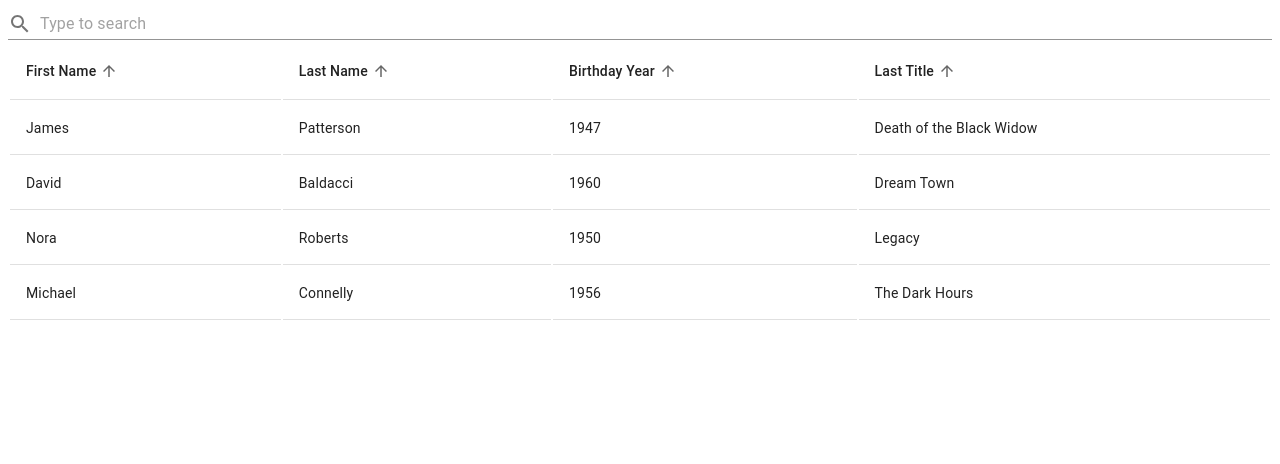
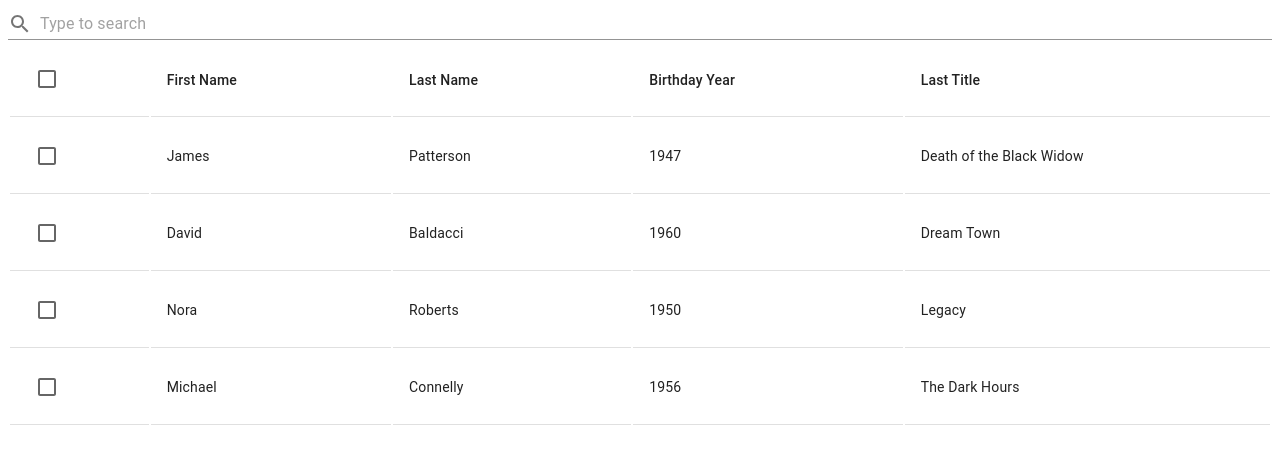
Before and after one commit to kolya-mazurok2/table, a React (Create React App) app: page / in a window 1280 px wide. Shown: the top 464 px of the page. Built offline with nearby package versions, Linux system fonts and the light colour scheme.

Commit message:
Resolved #13 (#14)

```diff
--- a/src/App.tsx
+++ b/src/App.tsx
@@ -15,7 +15,15 @@ const App = () => {
     })();
   }, []);
 
-  return <Table<Author> columns={authorColumns} data={authors} hasGlobalSearch={true} />;
+  return (
+    <Table<Author>
+      columns={authorColumns}
+      data={authors}
+      hasGlobalSearch={true}
+      hasSortBy={true}
+      hasRowSelection={true}
+    />
+  );
 };
 
 export default App;
--- a/src/components/table/Table.tsx
+++ b/src/components/table/Table.tsx
@@ -9,14 +9,21 @@ import {
   Tooltip,
 } from '@mui/material';
 import { PropsWithChildren, ReactElement } from 'react';
-import { TableOptions, useTable, useSortBy, useGlobalFilter } from 'react-table';
+import { TableOptions, useTable, useSortBy, useGlobalFilter, useRowSelect } from 'react-table';
+import { useRowSelectByCheckbox } from './hooks';
 import SearchBox from './SearchBox';
 
-const Table = <T extends Record<string, unknown>>({
+const Table = <T extends Record<string, unknown> & { id: number | string }>({
   columns,
   data,
   hasGlobalSearch,
+  hasSortBy,
+  hasRowSelection,
 }: PropsWithChildren<TableOptions<T>>): ReactElement => {
+  const hooks = [useGlobalFilter, useSortBy, useRowSelect, useRowSelectByCheckbox];
+
+  console.log(hooks);
+
   const {
     getTableProps,
     getTableBodyProps,
@@ -30,8 +37,7 @@ const Table = <T extends Record<string, unknown>>({
       columns,
       data,
     },
-    useGlobalFilter,
-    useSortBy
+    ...hooks
   );
 
   return (
@@ -45,20 +51,27 @@ const Table = <T extends Record<string, unknown>>({
           {headerGroups.map((headerGroup, index) => (
             <TableRow {...headerGroup.getHeaderGroupProps()} key={index}>
               {headerGroup.headers.map((column, index) => {
+                if (!hasRowSelection && column.id === 'selection') {
+                  return;
+                }
+
                 const { title: sortTitle = '', ...columnSortByProps } =
                   column.getSortByToggleProps();
 
-                return (
+                return hasSortBy && column.canSort ? (
                   <TableCell {...column.getHeaderProps(column.getSortByToggleProps())} key={index}>
                     <Tooltip title={sortTitle}>
                       <TableSortLabel
-                        active={true}
                         direction={column.isSortedDesc ? 'desc' : 'asc'}
                         {...columnSortByProps}
                       >
                         {column.render('Header')}
                       </TableSortLabel>
                     </Tooltip>
+                  </TableCell>
+                ) : (
+                  <TableCell {...column.getHeaderProps()} key={index}>
+                    {column.render('Header')}
                   </TableCell>
                 );
               })}
@@ -72,6 +85,10 @@ const Table = <T extends Record<string, unknown>>({
             return (
               <TableRow {...row.getRowProps()} key={index}>
                 {row.cells.map((cell, index) => {
+                  if (!hasRowSelection && cell.column.id === 'selection') {
+                    return;
+                  }
+
                   return (
                     <TableCell {...cell.getCellProps()} key={index}>
                       {cell.render('Cell')}
--- /dev/null
+++ b/src/components/table/hooks.tsx
@@ -0,0 +1,19 @@
+import { Checkbox } from '@mui/material';
+import { Hooks } from 'react-table';
+
+export const useRowSelectByCheckbox = <D extends object>(hooks: Hooks<D>): void => {
+  console.log(hooks);
+  hooks.allColumns.push((columns) => [
+    {
+      id: 'selection',
+      /* eslint-disable  @typescript-eslint/no-explicit-any */
+      Header: ({ getToggleAllRowsSelectedProps }: any) => (
+        <Checkbox {...getToggleAllRowsSelectedProps()} />
+      ),
+      /* eslint-disable  @typescript-eslint/no-explicit-any */
+      Cell: ({ row }: any) => <Checkbox {...row.getToggleRowSelectedProps()} />,
+      disableSortBy: true,
+    },
+    ...columns,
+  ]);
+};
```
